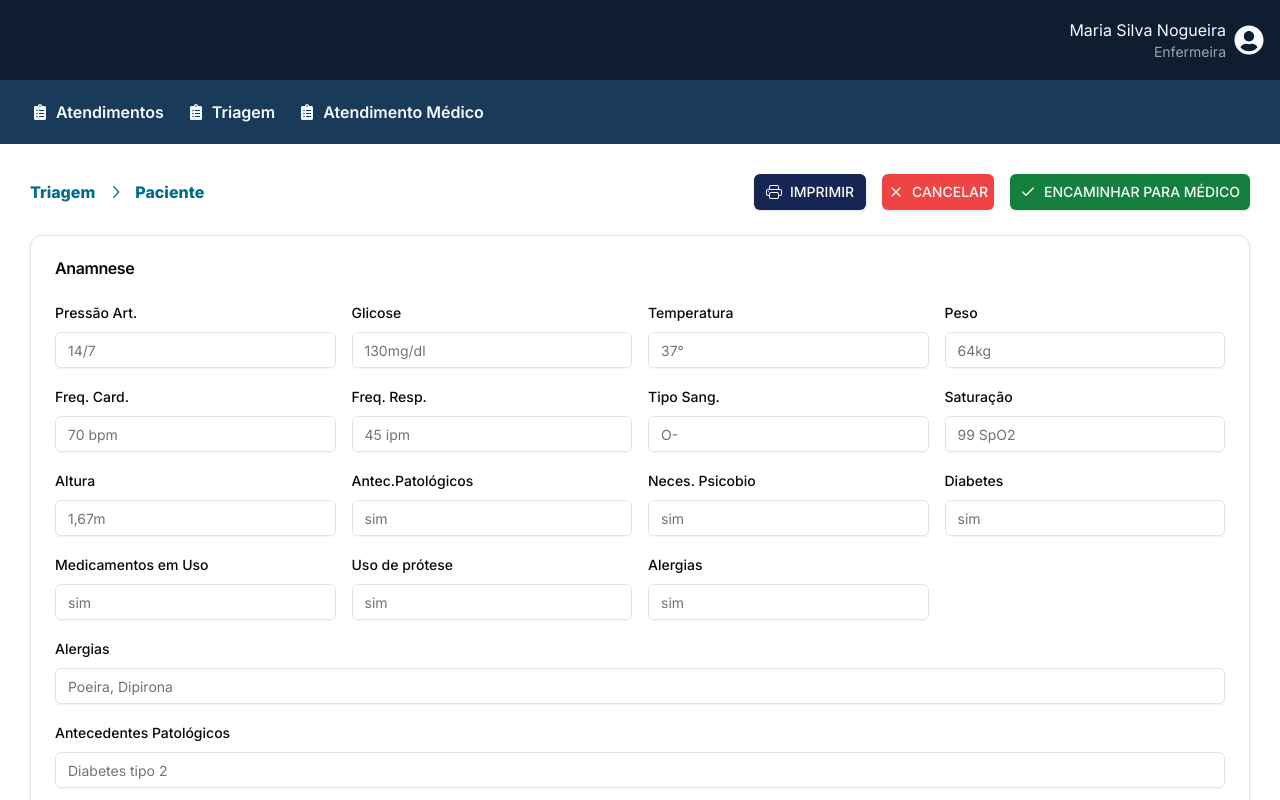
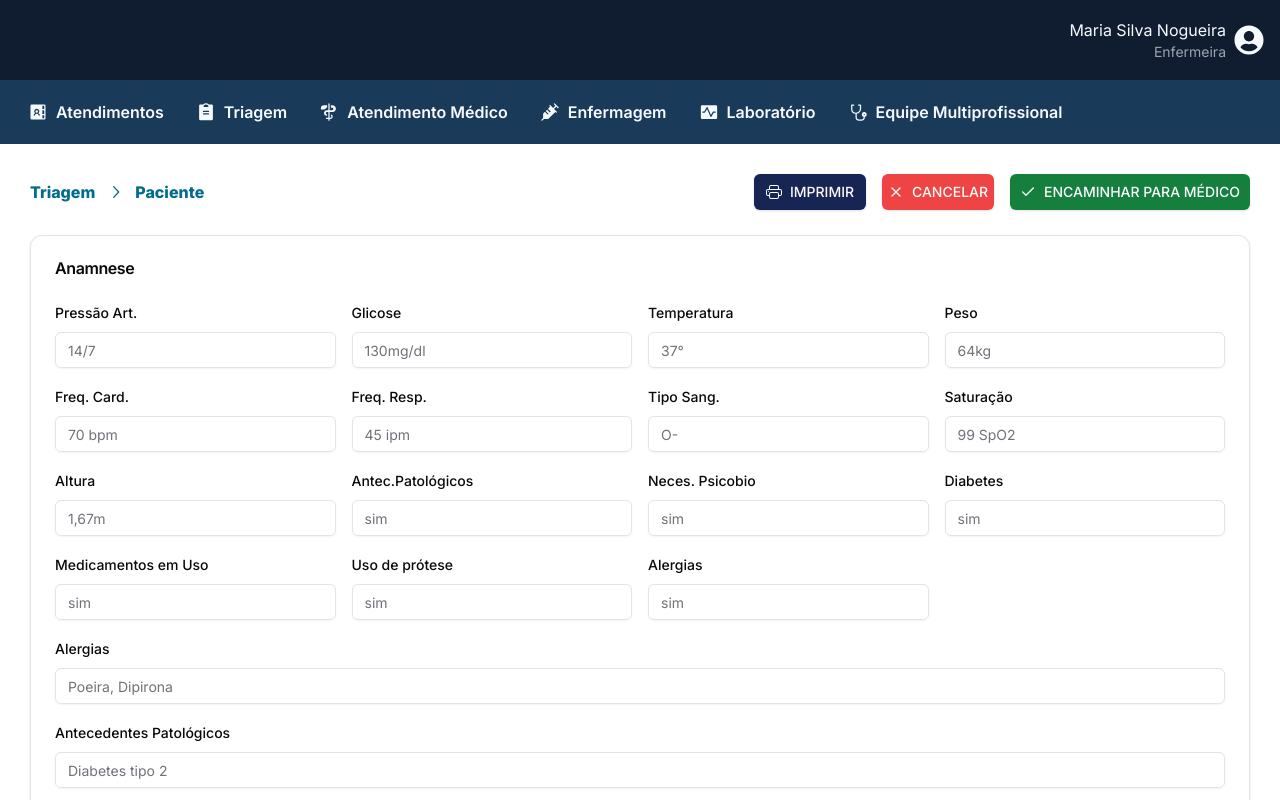
Before and after one commit to Tomas025/prontuario-eletronico, a Next.js app: page /triagem/paciente in a window 1280 px wide. Shown: the top 800 px of the page. Built offline with nearby package versions, Linux system fonts and the light colour scheme.

Commit message:
Ajustes na NavBar

```diff
--- a/src/components/NavBar/MenuComponente/index.tsx
+++ b/src/components/NavBar/MenuComponente/index.tsx
@@ -1,33 +1,64 @@
+'use client';
 import Link from 'next/link';
+import { usePathname } from 'next/navigation';
 import React from 'react';
-import { FaClipboardList } from 'react-icons/fa';
+import {
+  PiAddressBookTabsFill,
+  PiClipboardTextFill,
+  PiStethoscopeFill,
+  PiPulseFill,
+  PiAsclepiusFill,
+  PiSyringeFill
+} from 'react-icons/pi';
 
 export function MenuComponent() {
+  const pathname = usePathname();
+  const listLinkNavBar = [
+    {
+      label: 'Atendimentos',
+      route: '/atendimentos',
+      icon: <PiAddressBookTabsFill size={20} />
+    },
+    {
+      label: 'Triagem',
+      route: '/triagem',
+      icon: <PiClipboardTextFill size={20} />
+    },
+    {
+      label: 'Atendimento Médico',
+      route: '/atendimentoMedico',
+      icon: <PiAsclepiusFill size={20} />
+    },
+    {
+      label: 'Enfermagem',
+      route: '/enfermagem',
+      icon: <PiSyringeFill size={20} />
+    },
+    {
+      label: 'Laboratório',
+      route: '/laboratorio',
+      icon: <PiPulseFill size={20} />
+    },
+    {
+      label: 'Equipe Multiprofissional',
+      route: '/equipeMultiprofissional',
+      icon: <PiStethoscopeFill size={20} />
+    }
+  ];
   return (
     <nav className="flex w-auto space-x-4 bg-blue/03 items-center h-16">
       {/* Navegação */}
-      <div className="flex ml-5 py-3">
-        <Link
-          href="#"
-          className="flex items-center space-x-2 text-white px-3 py-2 rounded-full font-semibold hover:bg-white hover:text-blue/03"
-        >
-          <FaClipboardList />
-          <span>Atendimentos</span>
-        </Link>
-        <Link
-          href="#"
-          className="flex items-center space-x-2 text-white px-3 py-2 rounded-full font-semibold hover:bg-white hover:text-blue/03"
-        >
-          <FaClipboardList />
-          <span>Triagem</span>
-        </Link>
-        <Link
-          href="#"
-          className="flex items-center space-x-2 text-white px-3 py-2 rounded-full font-semibold hover:bg-white hover:text-blue/03"
-        >
-          <FaClipboardList />
-          <span>Atendimento Médico</span>
-        </Link>
+      <div className="flex ml-4 py-2 gap-2">
+        {listLinkNavBar.map((item, index) => (
+          <Link
+            href={item.route}
+            className={`flex items-center text-base space-x-2 px-3 py-2 rounded-full font-semibold hover:bg-white hover:text-blue/03 ${item.route === pathname ? 'bg-white text-blue/03' : 'text-white'}`}
+            key={index}
+          >
+            {item.icon}
+            <span>{item.label}</span>
+          </Link>
+        ))}
       </div>
     </nav>
   );
```
